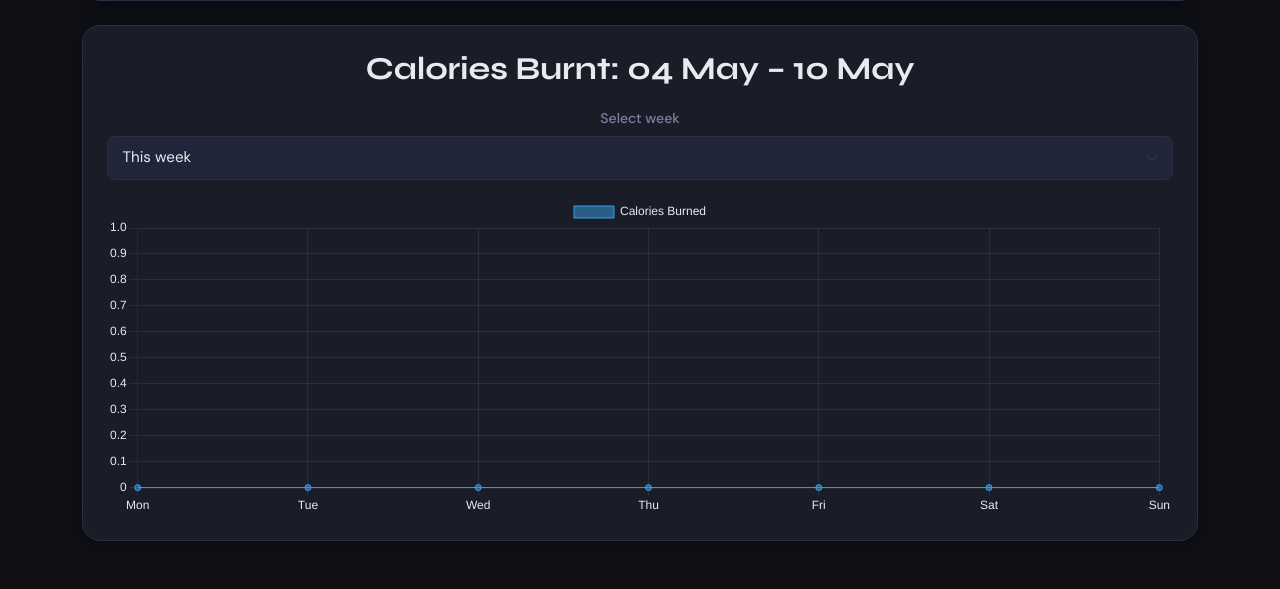
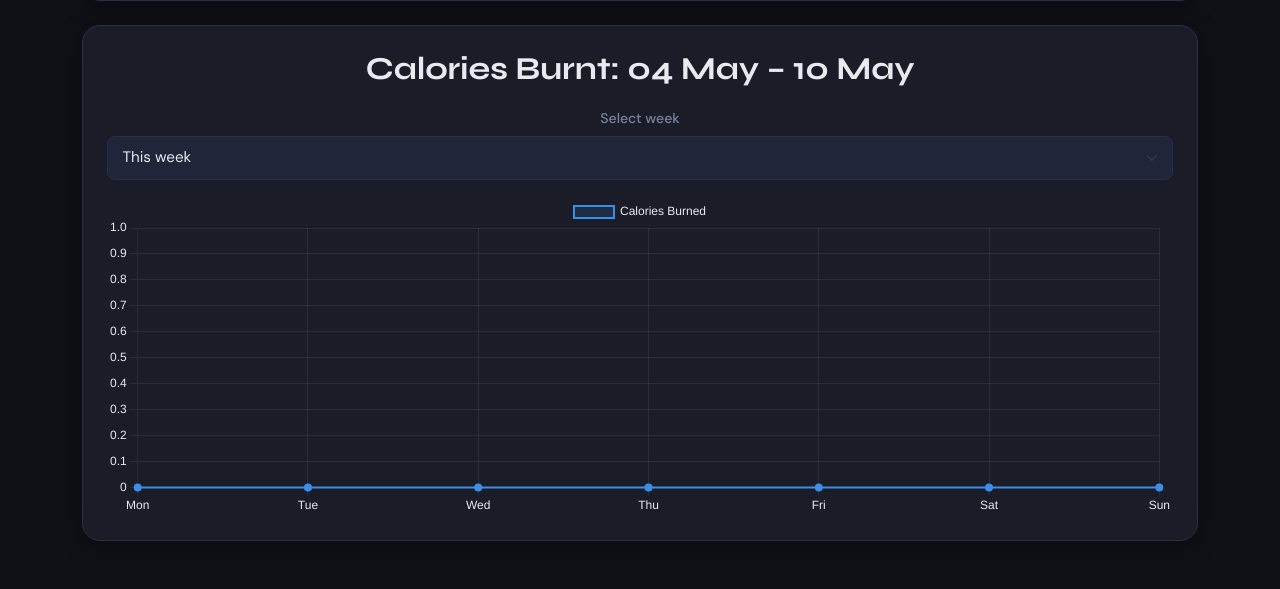
Before and after one commit to Noah4649/CITS3403GroupProject, a Flask app: page /calories in a window 1280 px wide. Shown: the part 817-1406 px from the top of the page. Run offline with Flask 3, Linux system fonts and the light colour scheme; the visitor is signed in with stand-in values (Sample User, id 1); data that the repository does not hold is empty; some libraries are stand-ins or nearby versions.

Commit message:
added style changes to calories burnt chart

```diff
--- a/app/static/styles.css
+++ b/app/static/styles.css
@@ -512,6 +512,17 @@ textarea.form-control {
     color: var(--color-text);
 }
 
+/* ── Calories Chart ── */
+.calories-chart-wrapper {
+    height: 320px;
+}
+
+:root {
+    --chart-calories-line: #3b8eea;
+    --chart-calories-fill: rgba(59, 142, 234, 0.15);
+    --chart-grid-line: rgba(255, 255, 255, 0.08);
+}
+
 /* ── Welcome Page ── */
 .welcome {
     min-height: calc(100vh - 60px);
--- a/app/templates/calories-page.html
+++ b/app/templates/calories-page.html
@@ -153,10 +153,19 @@
 
     <script src="https://cdn.jsdelivr.net/npm/chart.js"></script>
 
+    <script src="https://cdn.jsdelivr.net/npm/chart.js"></script>
+
     <script>
         const caloriesChart = document.getElementById('caloriesChart');
 
         if (caloriesChart) {
+            const styles = getComputedStyle(document.documentElement);
+
+            const chartLineColor = styles.getPropertyValue('--chart-calories-line').trim();
+            const chartFillColor = styles.getPropertyValue('--chart-calories-fill').trim();
+            const chartGridColor = styles.getPropertyValue('--chart-grid-line').trim();
+            const chartTextColor = styles.getPropertyValue('--color-text').trim();
+
             new Chart(caloriesChart, {
                 type: 'line',
                 data: {
@@ -164,7 +173,13 @@
                     datasets: [{
                         label: 'Calories Burned',
                         data: {{ week_burned_data | tojson }},
-                        borderWidth: 1
+                        borderWidth: 2,
+                        tension: 0,
+                        fill: true,
+                        backgroundColor: chartFillColor,
+                        borderColor: chartLineColor,
+                        pointBackgroundColor: chartLineColor,
+                        pointBorderColor: chartLineColor
                     }]
                 },
                 options: {
@@ -174,25 +189,25 @@
                         y: {
                             beginAtZero: true,
                             ticks: {
-                                color: '#e8eaf0'
+                                color: chartTextColor
                             },
                             grid: {
-                                color: 'rgba(255, 255, 255, 0.08)'
+                                color: chartGridColor
                             }
                         },
                         x: {
                             ticks: {
-                                color: '#e8eaf0'
+                                color: chartTextColor
                             },
                             grid: {
-                                color: 'rgba(255, 255, 255, 0.08)'
+                                color: chartGridColor
                             }
                         }
                     },
                     plugins: {
                         legend: {
                             labels: {
-                                color: '#e8eaf0'
+                                color: chartTextColor
                             }
                         }
                     }
```
